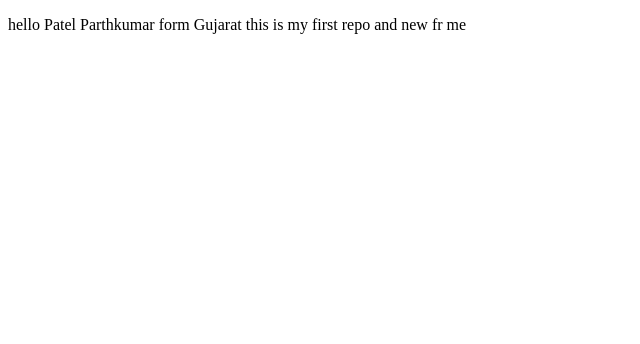
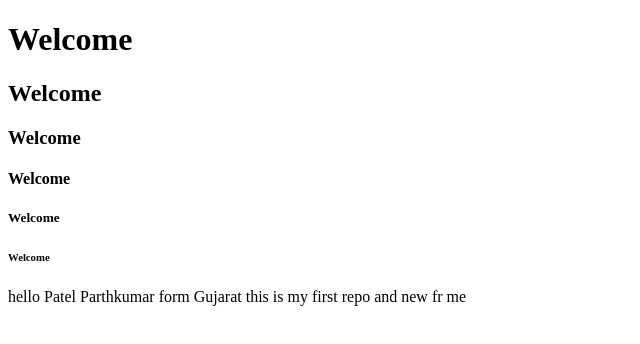
Before and after one commit to Parth10P/class_sec_c, a plain HTML site: page index.html in a window 1280 px wide. Shown: the whole page, without its empty margins (0-640 px from the left). Drawn offline with Linux system fonts and the light colour scheme.

Commit message:
change title and add h tags

```diff
--- a/index.html
+++ b/index.html
@@ -2,9 +2,16 @@
 <html lang="en">
   <head>
     <meta charset="utf-8">
-    <title>title</title>
+    <title>This the my life first repo</title>
   </head>
   <body>
+    <h1>Welcome</h1>
+    <h2>Welcome</h2>
+    <h3>Welcome</h3>
+    <h4>Welcome</h4>
+    <h5>Welcome</h5>
+    <h6>Welcome</h6>
     <p>hello Patel Parthkumar form Gujarat this is my first repo and new fr me</p>
+
   </body>
 </html>
```
